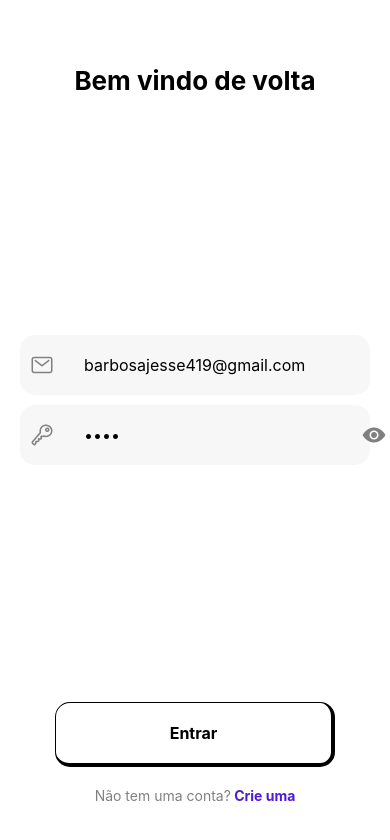
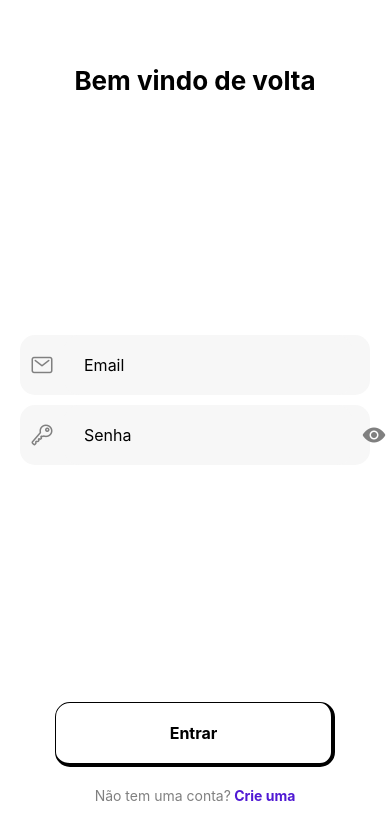
Before and after one commit to jesse-barbosa/monyra, a React Native app: screen /Login in a window 390 px wide. Shown: the top 840 px of the page. Built offline with nearby package versions, Linux system fonts and the light colour scheme; no server answers.

Commit message:
Removing default login data

```diff
--- a/app/LoginScreen.js
+++ b/app/LoginScreen.js
@@ -6,8 +6,8 @@ import Icon from 'react-native-vector-icons/Ionicons';
 import styles from '../styles/global';
 
 const LoginScreen = ({ navigation }) => {
-  const [email, setEmail] = useState('barbosajesse419@gmail.com');
-  const [password, setPassword] = useState('1234');
+  const [email, setEmail] = useState('');
+  const [password, setPassword] = useState('');
   const [isPasswordVisible, setIsPasswordVisible] = useState(false);
 
   const togglePasswordVisibility = () => {
```
